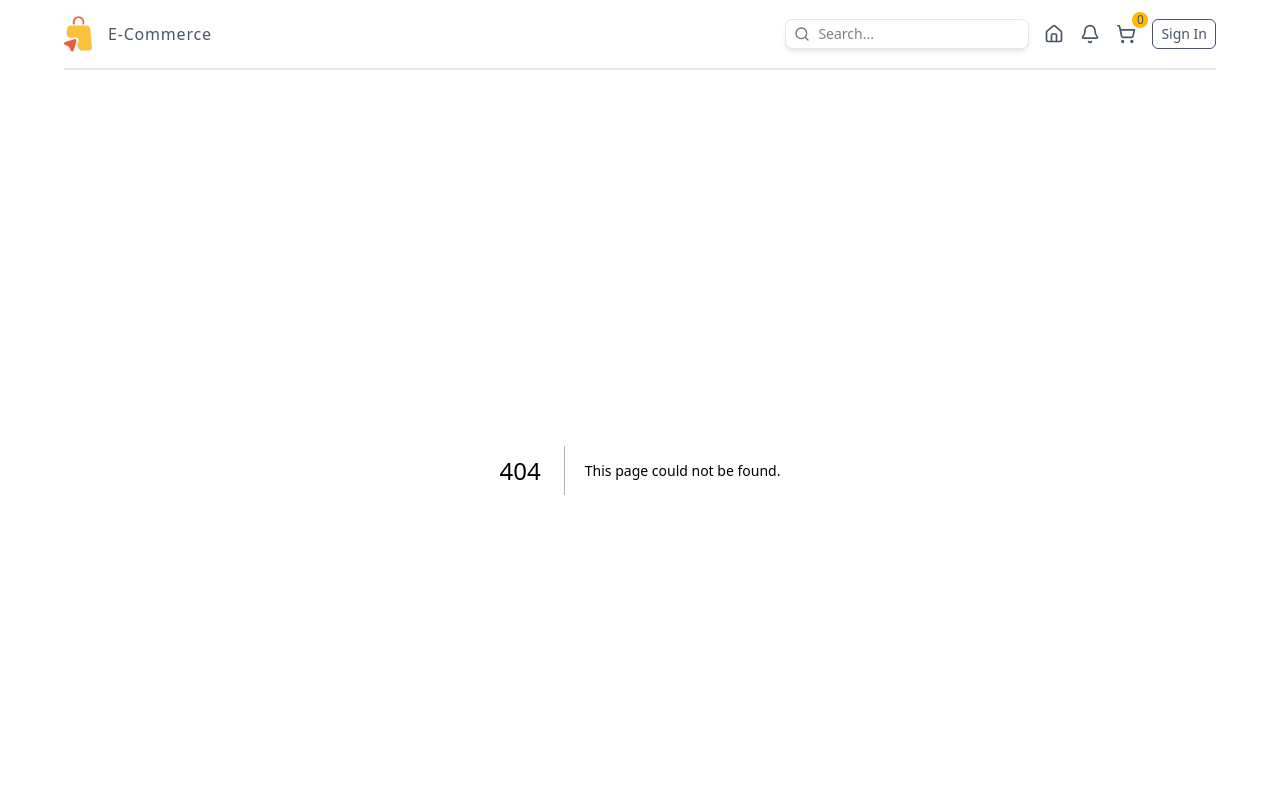
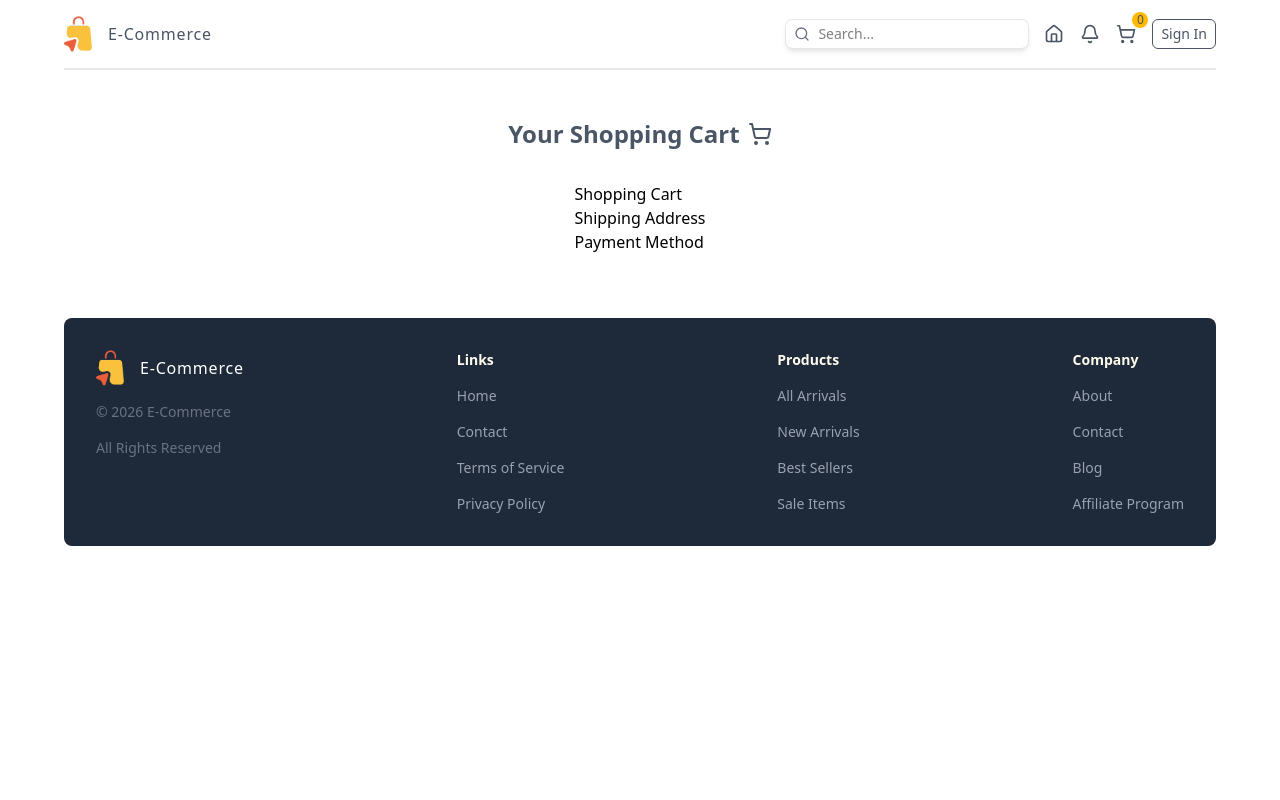
Before and after one commit to iAhmedAbbas7/E-Commerce, a Next.js app: page /cart in a window 1280 px wide. Before the commit this address had no page. Shown: the top 800 px of the page. Built offline with nearby package versions, Linux system fonts and the light colour scheme.

Commit message:
Introduced the Cart Page for the Application

```diff
--- /dev/null
+++ b/src/app/cart/page.tsx
@@ -0,0 +1,49 @@
+// <== CLIENT COMPONENT ==>
+"use client";
+
+import { ShoppingCart } from "lucide-react";
+
+// <== CART PAGE STEPS ==>
+const STEPS = [
+  // STEP 1
+  {
+    id: 1,
+    title: "Shopping Cart",
+  },
+  // STEP 2
+  {
+    id: 2,
+    title: "Shipping Address",
+  },
+  // STEP 3
+  {
+    id: 3,
+    title: "Payment Method",
+  },
+];
+
+// <== CART PAGE COMPONENT ==>
+const CartPage = () => {
+  // RETURNING CART PAGE COMPONENT
+  return (
+    // MAIN CONTAINER
+    <div className="flex flex-col items-center justify-center gap-8 mt-12">
+      {/* TITLE */}
+      <h1 className="flex items-center gap-2 text-2xl font-semibold text-gray-600">
+        <span>Your Shopping Cart</span>
+        <span>
+          <ShoppingCart className="text-gray-600 w-6 h-6" />
+        </span>
+      </h1>
+      {/* STEPS */}
+      <div>
+        {STEPS.map((step) => (
+          <div key={step.id}>{step.title}</div>
+        ))}
+      </div>
+    </div>
+  );
+};
+
+// <== EXPORT CART PAGE COMPONENT ==>
+export default CartPage;
```
